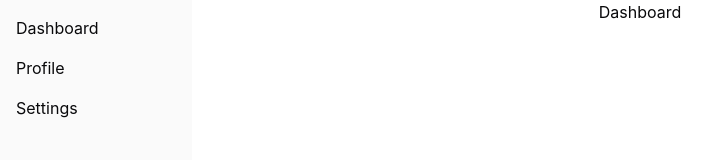
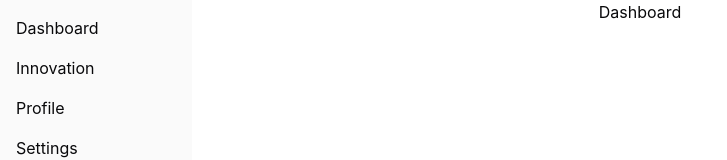
Before and after one commit to Anieto86/LabLink-client, a React (Vite) app: page /dashboard in a window 1280 px wide. Shown: the top 160 px of the page, without its empty margins (0-727 px from the left). Built offline with nearby package versions, Linux system fonts and the light colour scheme.

Commit message:
Adding Innovation route and page

```diff
--- /dev/null
+++ b/src/components/app/innovation/Innovation.tsx
@@ -0,0 +1,5 @@
+const Innovation = () => {
+  return <>Innovation</>
+}
+
+export default Innovation
--- a/src/components/app/sidebar/Sidebar.tsx
+++ b/src/components/app/sidebar/Sidebar.tsx
@@ -7,6 +7,11 @@ const Sidebar = () => {
         <li className="mb-4">
           <Link to="/dashboard" className="hover:underline">
             Dashboard
+          </Link>
+        </li>
+        <li className="mb-4">
+          <Link to="/innovation" className="hover:underline">
+            Innovation
           </Link>
         </li>
         <li className="mb-4">
--- a/src/routes/authenticatedRoutes.tsx
+++ b/src/routes/authenticatedRoutes.tsx
@@ -1,15 +1,17 @@
 import AuthenticatedLayout from '@/components/app/AuthenticatedLayout'
 import { lazy } from 'react'
-import { Navigate, Route } from 'react-router-dom' // ✅ Use `react-router-dom`
+import { Navigate, Route } from 'react-router-dom'
 
 const Dashboard = lazy(() => import('@/components/app/dashboard/Dashboard'))
 const Profile = lazy(() => import('@/components/app/profile/Profile'))
 const Settings = lazy(() => import('@/components/app/settings/Settings'))
+const Innovation = lazy(() => import('@/components/app/innovation/Innovation'))
 
 export const authenticatedRoutes = (
   <Route element={<AuthenticatedLayout />}>
     <Route index element={<Navigate to="/dashboard" replace />} />
     <Route path="dashboard" element={<Dashboard />} />
+    <Route path="innovation" element={<Innovation />} />
     <Route path="profile" element={<Profile />} />
     <Route path="settings" element={<Settings />} />
   </Route>
```
